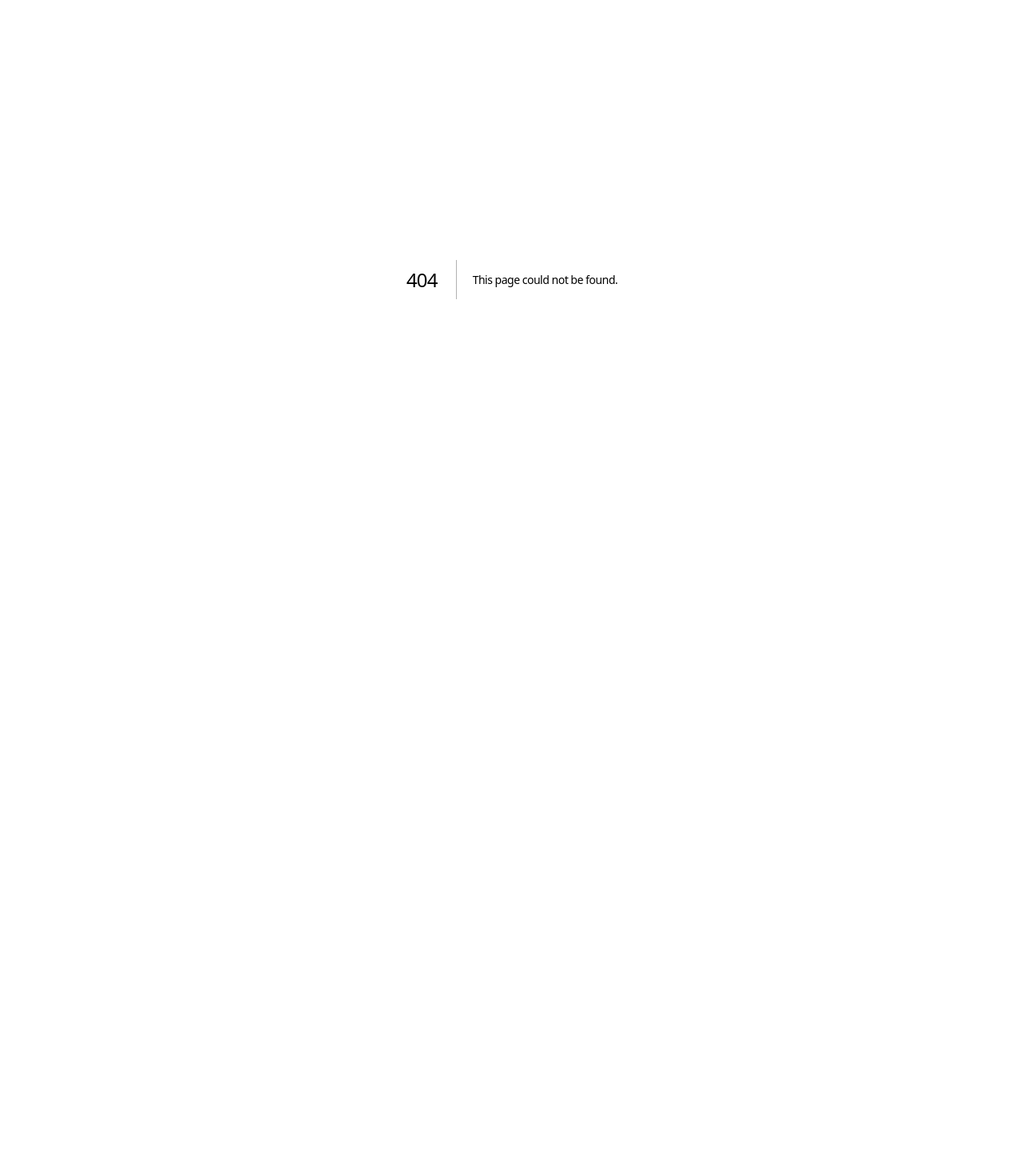
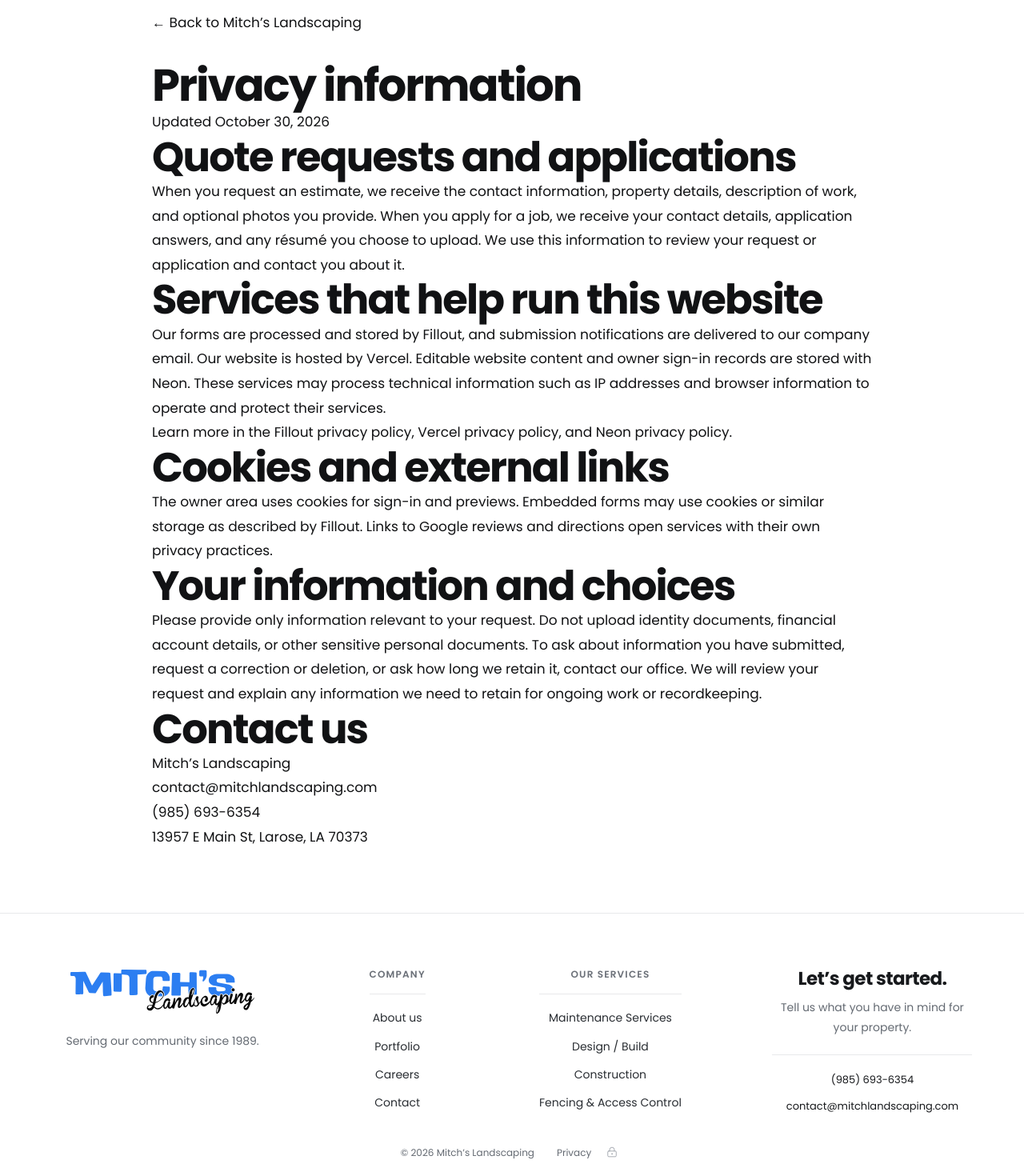
Before and after one commit to mitchslandscaping/website, a Next.js app: page /privacy in a window 1280 px wide. Before the commit this address had no page. Shown: the part 51-1521 px from the top of the page at 80% size. Before the commit the page ends 800 px from the top, so only its background shows below. Built offline with nearby package versions, Linux system fonts and the light colour scheme.

Commit message:
Prepare privacy page and search indexing for launch

```diff
--- a/src/app/layout.tsx
+++ b/src/app/layout.tsx
@@ -26,7 +26,8 @@
   title: "Mitch’s Landscaping | Landscape, Build & Maintain",
   description:
     "Residential and commercial landscaping, lawn care, hardscaping, fencing, and drainage. Start your next outdoor project with a free estimate.",
-  robots: { index: false, follow: false }, // Prototype only. Enable indexing after launch approval.
+  metadataBase: new URL("https://www.mitchlandscaping.com"),
+  robots: { index: true, follow: true },
 };
 export const viewport: Viewport = { themeColor: "#171d20" };
 export default async function RootLayout({
--- /dev/null
+++ b/src/app/privacy/page.tsx
@@ -0,0 +1,21 @@
+import type { Metadata } from 'next';
+import SiteFooter from '@/components/site-footer';
+export const metadata: Metadata = { title: 'Privacy | Mitch’s Landscaping', alternates: { canonical: '/privacy' } };
+export default function PrivacyPage() {
+  return <><main className="container" style={{maxWidth:900,paddingTop:64,paddingBottom:80,lineHeight:1.8}}>
+    <a href="/">← Back to Mitch’s Landscaping</a>
+    <h1 style={{fontSize:'clamp(32px,6vw,56px)',marginTop:32}}>Privacy information</h1>
+    <p>Updated October 30, 2026</p>
+    <h2>Quote requests and applications</h2>
+    <p>When you request an estimate, we receive the contact information, property details, description of work, and optional photos you provide. When you apply for a job, we receive your contact details, application answers, and any résumé you choose to upload. We use this information to review your request or application and contact you about it.</p>
+    <h2>Services that help run this website</h2>
+    <p>Our forms are processed and stored by Fillout, and submission notifications are delivered to our company email. Our website is hosted by Vercel. Editable website content and owner sign-in records are stored with Neon. These services may process technical information such as IP addresses and browser information to operate and protect their services.</p>
+    <p>Learn more in the <a href="https://www.fillout.com/privacy" target="_blank" rel="noopener noreferrer">Fillout privacy policy</a>, <a href="https://vercel.com/legal/privacy-policy" target="_blank" rel="noopener noreferrer">Vercel privacy policy</a>, and <a href="https://neon.com/privacy-policy" target="_blank" rel="noopener noreferrer">Neon privacy policy</a>.</p>
+    <h2>Cookies and external links</h2>
+    <p>The owner area uses cookies for sign-in and previews. Embedded forms may use cookies or similar storage as described by Fillout. Links to Google reviews and directions open services with their own privacy practices.</p>
+    <h2>Your information and choices</h2>
+    <p>Please provide only information relevant to your request. Do not upload identity documents, financial account details, or other sensitive personal documents. To ask about information you have submitted, request a correction or deletion, or ask how long we retain it, contact our office. We will review your request and explain any information we need to retain for ongoing work or recordkeeping.</p>
+    <h2>Contact us</h2>
+    <p>Mitch’s Landscaping<br/><a href="mailto:contact@mitchlandscaping.com">contact@mitchlandscaping.com</a><br/><a href="tel:9856936354">(985) 693-6354</a><br/>13957 E Main St, Larose, LA 70373</p>
+  </main><SiteFooter/></>;
+}
--- /dev/null
+++ b/src/app/sitemap.xml/route.ts
@@ -0,0 +1,7 @@
+import { getWebsiteContent } from '@/lib/website-content';
+export async function GET() {
+  const { serviceGroups, projects } = await getWebsiteContent();
+  const paths = ['/', '/contact', '/portfolio', '/privacy', ...serviceGroups.map(s => `/services/${s.slug}`), ...projects.filter(p => p.photos?.length).map(p => `/portfolio/${p.slug}`)];
+  const escape = (s: string) => s.replace(/&/g, '&amp;').replace(/</g, '&lt;').replace(/>/g, '&gt;').replace(/"/g, '&quot;').replace(/'/g, '&apos;');
+  return new Response('<?xml version="1.0" encoding="UTF-8"?><urlset xmlns="http://www.sitemaps.org/schemas/sitemap/0.9">' + paths.map(path => `<url><loc>${escape(`https://www.mitchlandscaping.com${path}`)}</loc></url>`).join('') + '</urlset>', {headers: {'Content-Type':'application/xml; charset=utf-8'}});
+}
--- a/src/components/site-footer.tsx
+++ b/src/components/site-footer.tsx
@@ -36,7 +36,7 @@
         </div>
         <div className="site-footer-bottom">
           <span>© {new Date().getFullYear()} Mitch’s Landscaping</span>
-          <div><a href={anchor("privacy")}>Privacy</a><a className="site-footer-owner" href="/owner" aria-label="Owner login" title="Owner login"><LockKeyhole size={14} strokeWidth={1.5} aria-hidden="true" /></a></div>
+          <div><a href="/privacy">Privacy</a><a className="site-footer-owner" href="/owner" aria-label="Owner login" title="Owner login"><LockKeyhole size={14} strokeWidth={1.5} aria-hidden="true" /></a></div>
         </div>
       </div>
     </footer>
```
Also changed, not shown: public/robots.txt (added), 1 other file (tests, documents, lock files or other folders).
